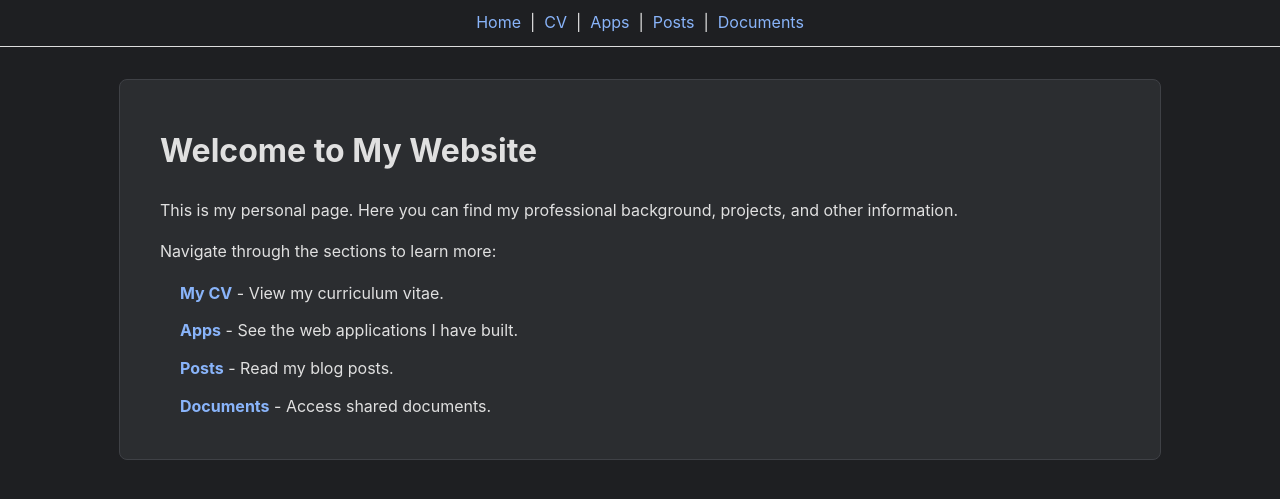
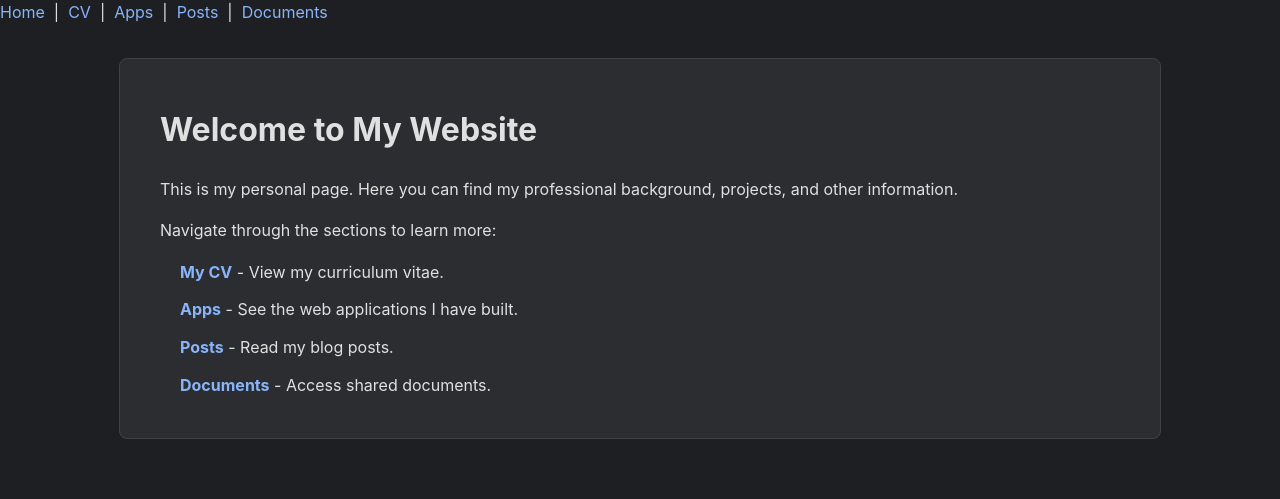
Before and after one commit to MuathHamidi/muath.hamidi, a Jekyll site: the page built from index.md, in a window 1280 px wide. Shown: the top 499 px of the page. Built offline with Jekyll 4.4.1, drawn with Linux system fonts in a browser that asks for light colours; our own code applies the rules of GitHub Pages for plain Markdown files.

Commit message:
Update default.html

```diff
--- a/_layouts/default.html
+++ b/_layouts/default.html
@@ -10,7 +10,7 @@
 
     <!-- ===== START OF NEW MENU BAR ===== -->
     <header>
-      <nav style="text-align: center; padding: 10px 0; border-bottom: 1px solid #ddd;">
+      <nav>
         <a href="{{ site.baseurl }}/">Home</a> &nbsp;|&nbsp;
         <a href="{{ site.baseurl }}/cv.md">CV</a> &nbsp;|&nbsp;
         <a href="{{ site.baseurl }}/apps.md">Apps</a> &nbsp;|&nbsp;
```
